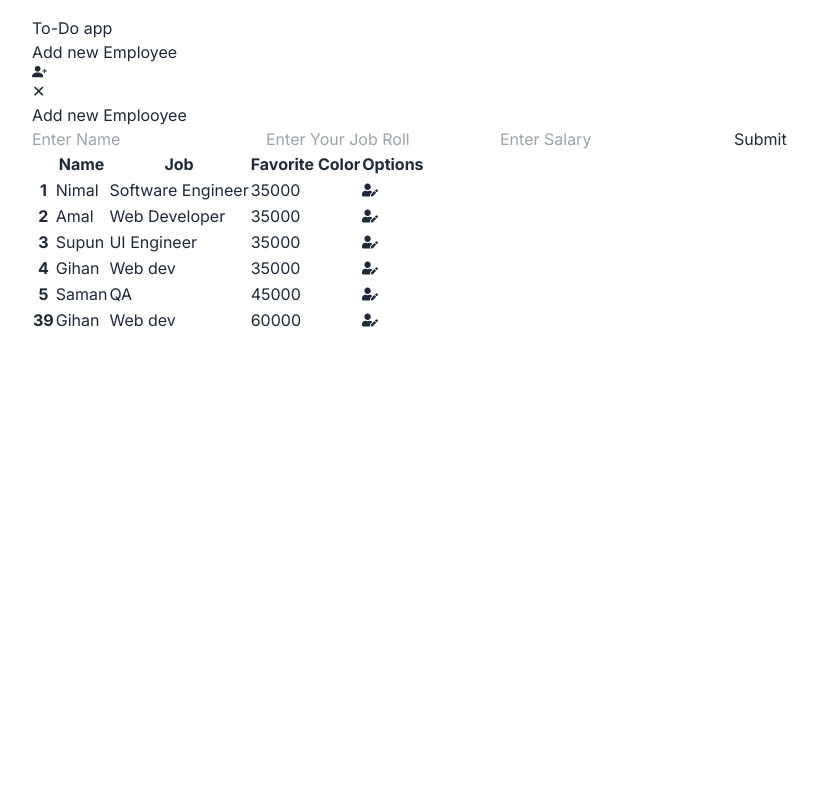
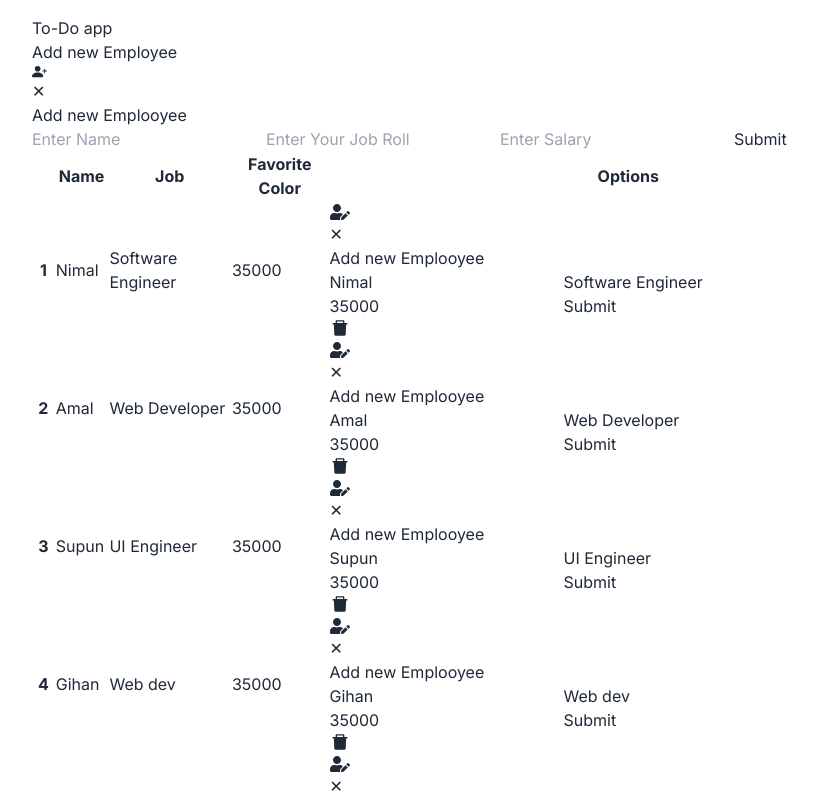
Before and after one commit to gihanshirantha/Next-CRUD-App, a Next.js app: page / in a window 1280 px wide. Shown: the top 800 px of the page, without its empty margins (160-978 px from the left). Built offline with nearby package versions, Linux system fonts and the light colour scheme; data requests are answered from the project's data file.

Commit message:
Employee Update Modal Open and place values

```diff
--- a/api.ts
+++ b/api.ts
@@ -19,3 +19,14 @@ export const addEmployee=async(employee:IEmp):Promise<IEmp>=>{
     const newEmployee=await res.json();
     return newEmployee;
 }
+export const updateEmployee=async(employee:IEmp):Promise<IEmp>=>{
+    const res = await fetch(`${BASE_URL}/employee/${employee.id}`,{
+        method:'PUT',
+        headers:{
+            'Content-Type':'application/json'
+        },
+        body:JSON.stringify(employee)
+    })
+    const updatedEmployee=await res.json();
+    return updatedEmployee;
+}
--- a/src/Components/AddTask.tsx
+++ b/src/Components/AddTask.tsx
@@ -10,7 +10,7 @@ const AddTask = () => {
     const router =useRouter()
 
 const [modalOpen,setModalOpen]=useState<boolean>(false);
-const [newEmpValue,setNewEmpValue]=useState<string>('')
+
 const [empname, setName] = useState<string>("");
 const [emproll,setRoll]=useState<string>('');
 const [empsalary,setSalary]=useState<string>('');
--- /dev/null
+++ b/src/Components/Employee.tsx
@@ -0,0 +1,60 @@
+"use client"
+import {FaUserEdit} from 'react-icons/fa'
+import {AiFillDelete} from 'react-icons/ai'
+import { IEmp } from "../../types/employee"
+import Modal from './Modal'
+import { FormEventHandler, useState } from 'react'
+import { updateEmployee } from '../../api';
+import { useRouter } from 'next/navigation';
+
+interface EmplooyeeProps{
+    employee:IEmp;
+}
+
+const Employee:React.FC<EmplooyeeProps> = ({employee}) => {
+
+    const router =useRouter()
+
+    const [modalOpenEdit,setModalOpenEdit]=useState<boolean>(false);
+    const [modalOpenDelete,setModalOpenDelete]=useState<boolean>(false);
+
+
+    const [empname, setName] = useState<string>(employee.name);
+    const [emproll,setRoll]=useState<string>(employee.job);
+    const [empsalary,setSalary]=useState<string>(employee.salary)
+
+
+const handleSubmitUpdateEmployee=()=>{
+
+}
+
+
+  return (
+
+        <tr key={employee.id} className="bg-base-200">
+        <th>{employee.id}</th>
+        <td>{employee.name}</td>
+        <td>{employee.job}</td>
+        <td>{employee.salary}</td>
+        <td className="flex gap-5">
+            <FaUserEdit size={20} className="text-blue-500 cursor-pointer" onClick={()=>setModalOpenEdit(true)} />
+            <Modal modalOpen={modalOpenEdit} setModalOpen={setModalOpenEdit}>
+
+            <form action="submit" onSubmit={handleSubmitUpdateEmployee}>
+                <h2 className='font-bold text-lg text-center'>Add new Emplooyee</h2>
+                <div className="modal-action flex-col items-center">
+                <input  id='empname' value={empname}  onChange={e=>setName(e.target.value)} type="text" placeholder="Enter Name" className="input input-bordered w-full " />
+                 <input id='emproll' value={emproll}  onChange={e=>setRoll(e.target.value)} type="text" placeholder="Enter Your Job Roll" className="input input-bordered w-full mt-5 " />
+                <input id='empsalary' value={empsalary}  onChange={e=>setSalary(e.target.value)} type="number" placeholder="Enter Salary" className="input input-bordered w-full mt-5 " />
+                <button type='submit'  className="btn btn-wide mt-5  bg-blue-500  text-white hover:bg-blue-700 transition">Submit</button>
+                </div>
+            </form>
+        </Modal>
+        <AiFillDelete className="text-red-500" size={20}/>
+        </td>
+      </tr>
+
+  )
+}
+
+export default Employee
--- a/src/Components/EmployeeList.tsx
+++ b/src/Components/EmployeeList.tsx
@@ -1,5 +1,6 @@
 import { IEmp } from "../../types/employee"
-import {FaUserEdit} from 'react-icons/fa'
+
+import Employee from "./Employee"
 
 
 
@@ -23,15 +24,9 @@ const EmployeeList:React.FC<EmployeeProps> = ({employee}) => {
       </tr>
     </thead>
     <tbody>
-     {employee.map(employe=>(
-        <tr key={employe.id} className="bg-base-200">
-        <th>{employe.id}</th>
-        <td>{employe.name}</td>
-        <td>{employe.job}</td>
-        <td>{employe.salary}</td>
-        <td><FaUserEdit/></td>
-      </tr>
-     ))}
+     {employee.map((employe)=>
+        <Employee key={employe.id} employee={employe}/>
+     )}
 
 
     </tbody>
```
